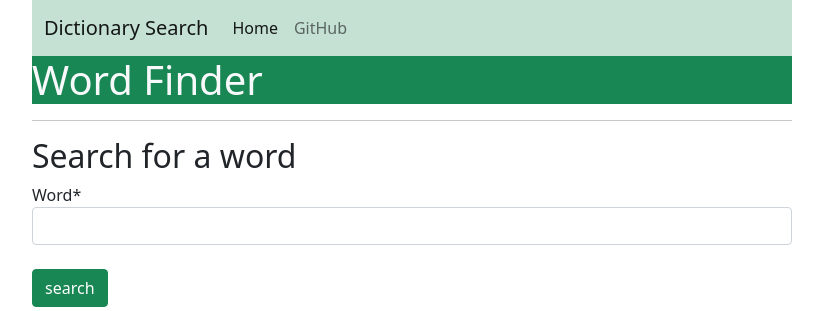
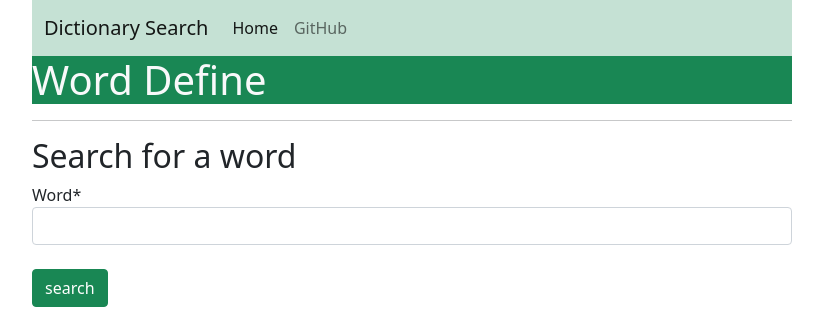
Before and after one commit to briansung8/Word-Define, a Django app: page / in a window 1280 px wide. Shown: the top 311 px of the page, without its empty margins (228-1051 px from the left). Run offline with Django 4.2, Linux system fonts and the light colour scheme; some libraries are stand-ins or nearby versions.

Commit message:
Update page links

```diff
--- a/templates/page.html
+++ b/templates/page.html
@@ -22,10 +22,10 @@
       <div class="collapse navbar-collapse" id="navbarSupportedContent">
         <ul class="navbar-nav me-auto mb-2 mb-lg-0">
           <li class="nav-item">
-            <a class="nav-link active" aria-current="page" href="localhost:8000/dictionary1">Home</a>
+            <a class="nav-link active" aria-current="page" href="https://word-define.herokuapp.com">Home</a>
           </li>
           <li class="nav-item">
-            <a class="nav-link" href="https://github.com/briansung8">GitHub</a>
+            <a class="nav-link" href="https://github.com/briansung8/Word-Define">GitHub</a>
           </li>
         </ul>
       </div>
@@ -33,7 +33,7 @@
   </nav>
     <header>
       <div class="bg-success text-light">
-      <h1 style="margin-bottom: 0">Word Finder </h1>
+      <h1 style="margin-bottom: 0">Word Define </h1>
     </header>
     <hr>
     {% block content %}
```
Also changed, not shown: 1 other file.
